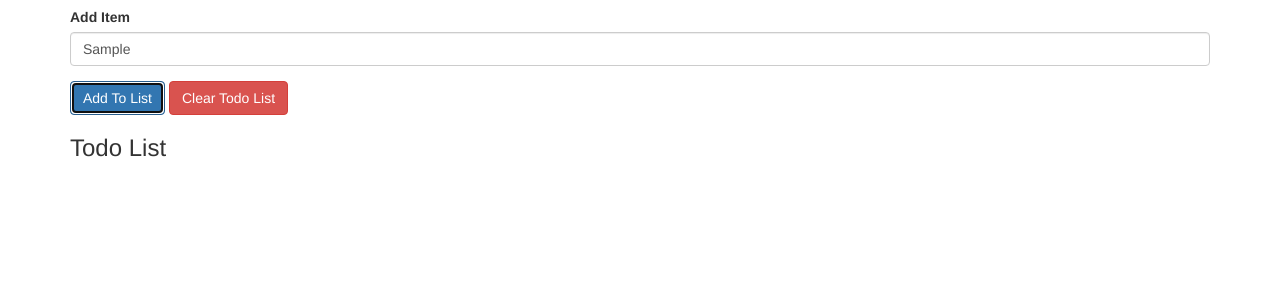
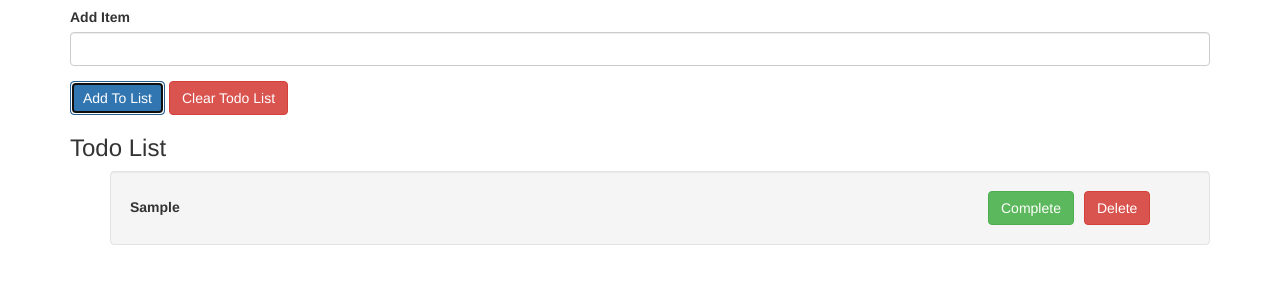
Before and after one commit to msa-sadeghi/ramehr_gohari, a plain HTML site: page javascript/session15/index.html in a window 1280 px wide. Both pictures are taken after typing "Sample" into the empty fields and a click on the button "Add To List". Shown: the part 56-340 px from the top of the page. Drawn offline with Linux system fonts and the light colour scheme.

Commit message:
sesssion

```diff
--- a/javascript/session15/script.js
+++ b/javascript/session15/script.js
@@ -0,0 +1,49 @@
+const inputElem = document.getElementById('itemInput')
+const addButtonElem = document.getElementById('addButton')
+const clearButtonElem = document.getElementById('clearButton')
+const todoListElem = document.getElementById('todoList')
+
+todosArray = []
+
+function addnewTodo(){
+    let newtodoTitle = inputElem.value
+    let newTodoObj = {
+        id:todosArray.length + 1,
+        title:newtodoTitle,
+        complete:false
+    }
+    todosArray.push(newTodoObj)
+    todosGenerator(todosArray)
+    inputElem.value = ''
+    setLocalStorage(todosArray)
+
+}
+
+function setLocalStorage(items){
+    localStorage.setItem('todos', JSON.stringify(items))
+}
+function todosGenerator(todosArray){
+
+    todosArray.forEach(element => {
+        let newTodoLiItem = document.createElement("li")
+    newTodoLiItem.className = 'completed well'
+
+    let newTodoLabelElem = document.createElement("label")
+    newTodoLabelElem.innerHTML = element.title
+
+    newTodoCompleteButton = document.createElement("button")
+    newTodoCompleteButton.className = "btn btn-success"
+    newTodoCompleteButton.innerHTML = "Complete"
+
+    newTodoDeleteButton = document.createElement("button")
+    newTodoDeleteButton.className = "btn btn-danger"
+    newTodoDeleteButton.innerHTML = "Delete"
+
+    newTodoLiItem.append(newTodoLabelElem, newTodoCompleteButton, newTodoDeleteButton)
+
+    todoListElem.append(newTodoLiItem)
+    });
+
+}
+
+addButtonElem.addEventListener('click', addnewTodo)
--- a/javascript/session15/style.css
+++ b/javascript/session15/style.css
@@ -3,6 +3,7 @@
 }
 #todoList li{
   list-style-type: none;
+
 }
 .completed{
 
```
Also changed, not shown: javascript/session15/index.html (+1 -0 lines).
